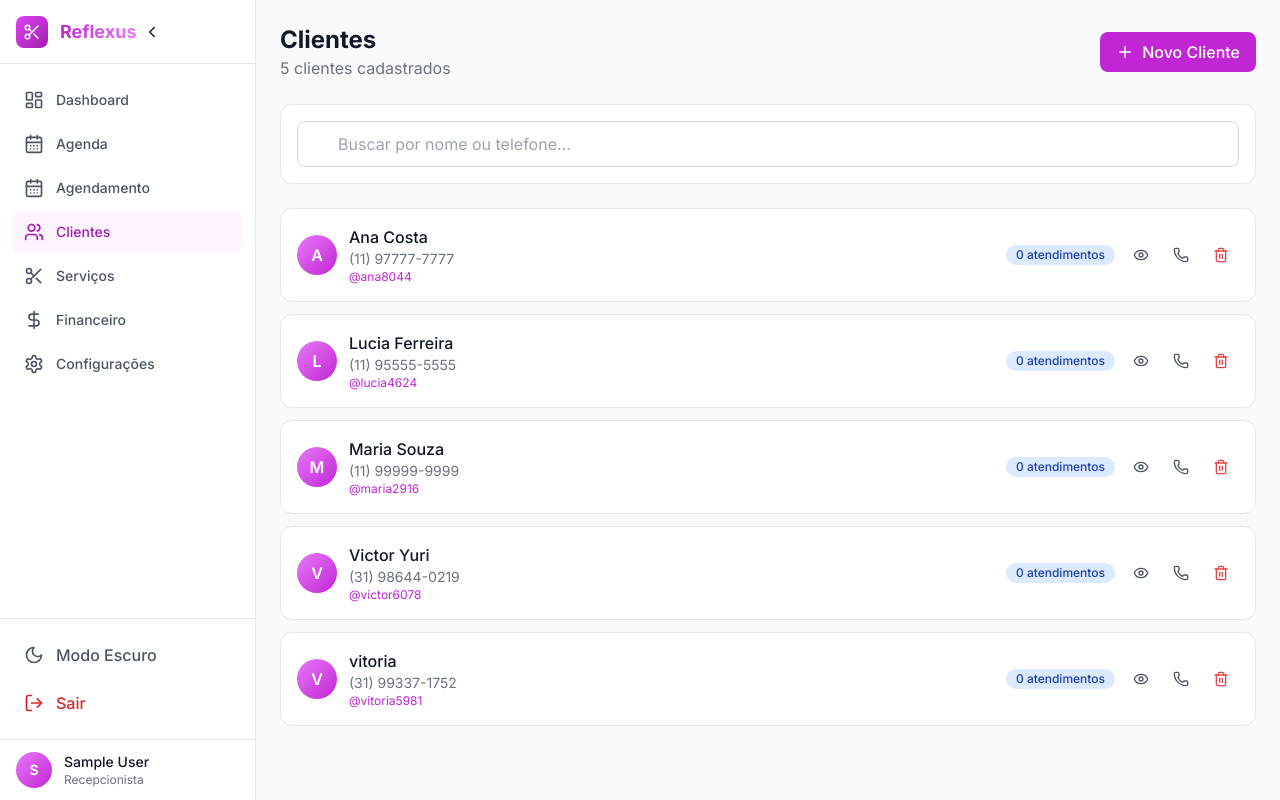
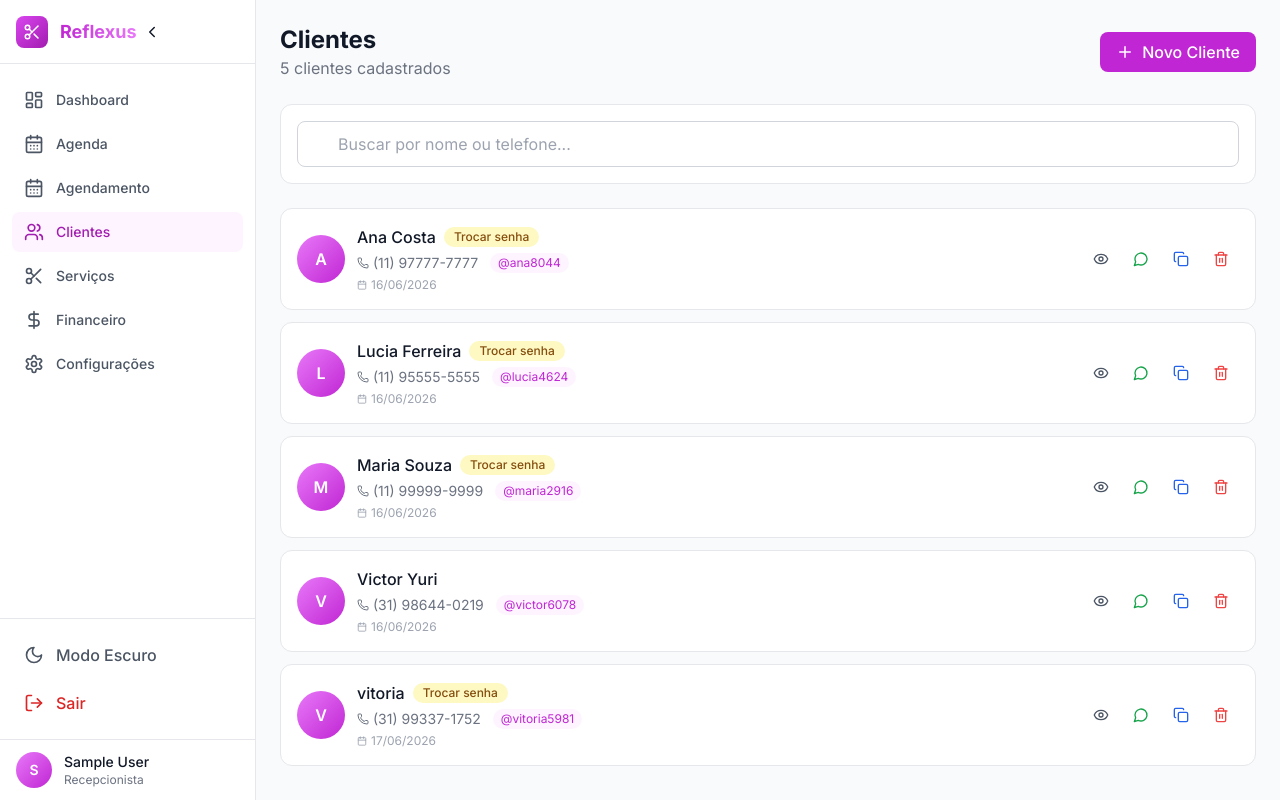
Before and after one commit to victorynogueira/salao-reflexus, a Next.js app: page /clientes in a window 1280 px wide. Built offline with nearby package versions, Linux system fonts and the light colour scheme; sample sign-in values are in the browser's storage.

Commit message:
feat: improve client UX - show only free slots, WhatsApp login send, account data

```diff
--- a/src/app/clientes/page.tsx
+++ b/src/app/clientes/page.tsx
@@ -7,7 +7,7 @@ import Input from '@/components/ui/Input'
 import Button from '@/components/ui/Button'
 import Badge from '@/components/ui/Badge'
 import Modal from '@/components/ui/Modal'
-import { Users, Plus, Search, Phone, Trash2, Eye, Copy, Key } from 'lucide-react'
+import { Users, Plus, Search, Phone, Trash2, Eye, Copy, Key, MessageCircle, Send, User, Clock, Calendar } from 'lucide-react'
 import Link from 'next/link'
 import { formatPhone, formatDate } from '@/utils/format'
 
@@ -18,7 +18,9 @@ interface Client {
   username: string
   notes: string | null
   active: boolean
+  mustChangePassword?: boolean
   createdAt: string
+  updatedAt?: string
   _count?: { appointments: number }
 }
 
@@ -29,6 +31,8 @@ export default function ClientsPage() {
   const [showNewModal, setShowNewModal] = useState(false)
   const [createdClient, setCreatedClient] = useState<any>(null)
   const [formData, setFormData] = useState({ name: '', phone: '', notes: '' })
+  const [sendViaWhatsApp, setSendViaWhatsApp] = useState(false)
+  const [toast, setToast] = useState('')
 
   const fetchClients = async (searchTerm = '') => {
     setLoading(true)
@@ -68,6 +72,13 @@ export default function ClientsPage() {
         setCreatedClient(data)
         setFormData({ name: '', phone: '', notes: '' })
         fetchClients(search)
+
+        if (sendViaWhatsApp && data.phone) {
+          const phone = data.phone.replace(/\D/g, '')
+          const message = `Olá, ${data.name}! 🌸\n\nSeu cadastro no Salão Reflexus foi realizado com sucesso!\n\n🔐 *Seus dados de acesso:*\n👤 Usuário: *${data.username}*\n🔑 Senha: *${data.password}*\n\nAcesse: https://salao-reflexus.vercel.app/cliente\n\n⚠️ No primeiro acesso, você deverá trocar a senha.\n\nQualquer dúvida, estamos à disposição! 💕`
+          window.open(`https://wa.me/55${phone}?text=${encodeURIComponent(message)}`, '_blank')
+          setSendViaWhatsApp(false)
+        }
       }
     } catch (error) {
       console.error('Erro ao criar cliente:', error)
@@ -82,6 +93,18 @@ export default function ClientsPage() {
     } catch (error) {
       console.error('Erro ao excluir cliente:', error)
     }
+  }
+
+  const sendCredentialsWhatsApp = (client: Client) => {
+    const phone = client.phone.replace(/\D/g, '')
+    const message = `Olá, ${client.name}! 🌸\n\nSeus dados de acesso ao Salão Reflexus:\n\n👤 Usuário: *${client.username}*\n🔗 Acesse: https://salao-reflexus.vercel.app/cliente\n\nQualquer dúvida, estamos à disposição! 💕`
+    window.open(`https://wa.me/55${phone}?text=${encodeURIComponent(message)}`, '_blank')
+  }
+
+  const copyUsername = (username: string) => {
+    navigator.clipboard.writeText(username)
+    setToast('Usuário copiado!')
+    setTimeout(() => setToast(''), 2000)
   }
 
   return (
@@ -134,30 +157,54 @@ export default function ClientsPage() {
                 <CardContent className="p-4">
                   <div className="flex flex-col sm:flex-row sm:items-center gap-4">
                     <div className="flex items-center gap-3 flex-1 min-w-0">
-                      <div className="w-10 h-10 rounded-full bg-gradient-to-br from-primary-400 to-primary-600 flex items-center justify-center text-white font-semibold flex-shrink-0">
+                      <div className="w-12 h-12 rounded-full bg-gradient-to-br from-primary-400 to-primary-600 flex items-center justify-center text-white font-semibold flex-shrink-0">
                         {client.name.charAt(0).toUpperCase()}
                       </div>
-                      <div className="min-w-0">
+                      <div className="min-w-0 flex-1">
+                        <div className="flex items-center gap-2">
                           <p className="font-medium text-gray-900 dark:text-gray-100 truncate">{client.name}</p>
-                        <p className="text-sm text-gray-500 dark:text-gray-400">{formatPhone(client.phone)}</p>
-                        <p className="text-xs text-primary-600 dark:text-primary-400">@{client.username}</p>
+                          {client.mustChangePassword && (
+                            <Badge variant="warning">Trocar senha</Badge>
+                          )}
+                        </div>
+                        <div className="flex items-center gap-3 mt-1">
+                          <span className="text-sm text-gray-500 dark:text-gray-400 flex items-center gap-1">
+                            <Phone size={12} />
+                            {formatPhone(client.phone)}
+                          </span>
+                          <span className="text-xs text-primary-600 dark:text-primary-400 bg-primary-50 dark:bg-primary-900/20 px-2 py-0.5 rounded-full">
+                            @{client.username}
+                          </span>
+                        </div>
+                        <div className="flex items-center gap-3 mt-1 text-xs text-gray-400 dark:text-gray-500">
+                          <span className="flex items-center gap-1">
+                            <Calendar size={10} />
+                            {formatDate(client.createdAt)}
+                          </span>
+                          {client._count?.appointments !== undefined && (
+                            <span className="flex items-center gap-1">
+                              <Clock size={10} />
+                              {client._count.appointments} agendamento{client._count.appointments !== 1 ? 's' : ''}
+                            </span>
+                          )}
                         </div>
                       </div>
-                    <div className="flex items-center gap-2 flex-wrap sm:flex-nowrap">
-                      <Badge variant="info">{client._count?.appointments || 0} atendimentos</Badge>
-                      <div className="flex items-center gap-1">
+                    </div>
+                    <div className="flex items-center gap-1 flex-wrap sm:flex-nowrap">
                       <Link href={`/clientes/${client.id}`}>
-                          <Button variant="ghost" size="sm">
+                        <Button variant="ghost" size="sm" title="Ver detalhes">
                           <Eye size={16} />
                         </Button>
                       </Link>
-                        <Button variant="ghost" size="sm">
-                          <Phone size={16} />
+                      <Button variant="ghost" size="sm" onClick={() => sendCredentialsWhatsApp(client)} title="Enviar login via WhatsApp">
+                        <MessageCircle size={16} className="text-green-600" />
                       </Button>
-                        <Button variant="ghost" size="sm" onClick={() => handleDelete(client.id)}>
+                      <Button variant="ghost" size="sm" onClick={() => copyUsername(client.username)} title="Copiar usuário">
+                        <Copy size={16} className="text-blue-600" />
+                      </Button>
+                      <Button variant="ghost" size="sm" onClick={() => handleDelete(client.id)} title="Excluir">
                         <Trash2 size={16} className="text-red-500" />
                       </Button>
-                      </div>
                     </div>
                   </div>
                 </CardContent>
@@ -167,7 +214,7 @@ export default function ClientsPage() {
         )}
       </div>
 
-      <Modal isOpen={showNewModal} onClose={() => { setShowNewModal(false); setCreatedClient(null) }} title="Novo Cliente">
+      <Modal isOpen={showNewModal} onClose={() => { setShowNewModal(false); setCreatedClient(null); setSendViaWhatsApp(false) }} title="Novo Cliente">
         {createdClient ? (
           <div className="p-6 space-y-4">
             <div className="p-4 rounded-xl bg-green-50 dark:bg-green-900/20 border border-green-200 dark:border-green-800">
@@ -197,6 +244,31 @@ export default function ClientsPage() {
                 </div>
               </div>
             </div>
+
+            <div className="flex gap-2">
+              <Button
+                className="flex-1"
+                onClick={() => {
+                  const phone = createdClient.phone.replace(/\D/g, '')
+                  const message = `Olá, ${createdClient.name}! 🌸\n\nSeu cadastro no Salão Reflexus foi realizado com sucesso!\n\n🔐 *Seus dados de acesso:*\n👤 Usuário: *${createdClient.username}*\n🔑 Senha: *${createdClient.password}*\n\nAcesse: https://salao-reflexus.vercel.app/cliente\n\n⚠️ No primeiro acesso, você deverá trocar a senha.\n\nQualquer dúvida, estamos à disposição! 💕`
+                  window.open(`https://wa.me/55${phone}?text=${encodeURIComponent(message)}`, '_blank')
+                }}
+              >
+                <MessageCircle size={18} />
+                Enviar via WhatsApp
+              </Button>
+              <Button
+                variant="ghost"
+                onClick={() => {
+                  navigator.clipboard.writeText(createdClient.username)
+                  navigator.clipboard.writeText(createdClient.password)
+                  alert('Credenciais copiadas!')
+                }}
+              >
+                <Copy size={18} />
+              </Button>
+            </div>
+
             <div className="flex gap-3">
               <Button variant="secondary" className="flex-1" onClick={() => { setShowNewModal(false); setCreatedClient(null) }}>
                 Fechar
@@ -229,18 +301,36 @@ export default function ClientsPage() {
               value={formData.notes}
               onChange={(e) => setFormData({ ...formData, notes: e.target.value })}
             />
+            <label className="flex items-center gap-3 p-3 rounded-lg border border-gray-200 dark:border-gray-700 cursor-pointer hover:bg-gray-50 dark:hover:bg-gray-800 transition-colors">
+              <input
+                type="checkbox"
+                checked={sendViaWhatsApp}
+                onChange={(e) => setSendViaWhatsApp(e.target.checked)}
+                className="w-5 h-5 rounded border-gray-300 text-primary-600 focus:ring-primary-500"
+              />
+              <div>
+                <p className="font-medium text-sm text-gray-900 dark:text-gray-100">Enviar dados de login via WhatsApp</p>
+                <p className="text-xs text-gray-500 dark:text-gray-400">Enviará automaticamente após cadastrar</p>
+              </div>
+            </label>
             <div className="flex gap-3 justify-end">
               <Button type="button" variant="secondary" onClick={() => setShowNewModal(false)}>
                 Cancelar
               </Button>
               <Button type="submit">
-                <Plus size={18} />
-                Cadastrar
+                <Send size={18} />
+                Cadastrar{sendViaWhatsApp && ' e Enviar'}
               </Button>
             </div>
           </form>
         )}
       </Modal>
+
+      {toast && (
+        <div className="fixed bottom-6 left-1/2 -translate-x-1/2 z-50 px-4 py-2 rounded-lg bg-gray-900 dark:bg-gray-100 text-white dark:text-gray-900 text-sm font-medium shadow-lg animate-fade-in">
+          {toast}
+        </div>
+      )}
     </DashboardLayout>
   )
 }
```
Also changed, not shown: src/app/cliente/agendar/page.tsx (+9 -7 lines). Lines whose indentation alone changed are shown as unchanged.
